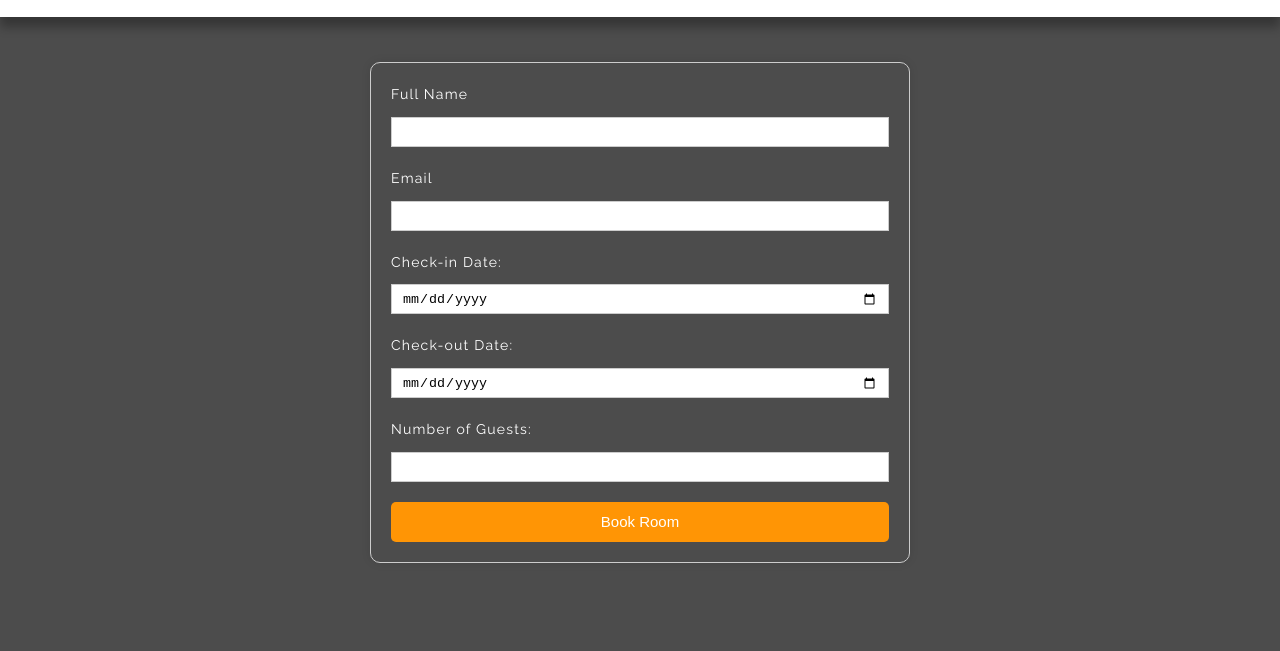
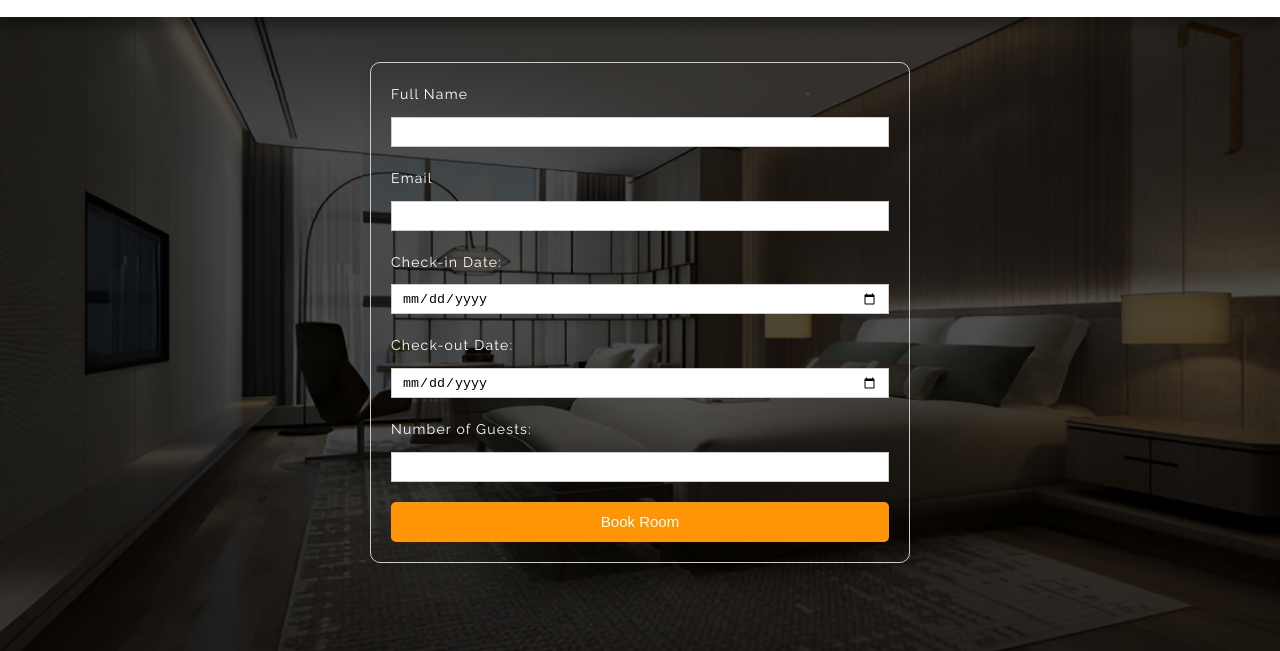
Before and after one commit to princess-ctrl/Hotel-Booking-site, a plain HTML site: page book.html in a window 1280 px wide. Shown: the part 149-800 px from the top of the page. Drawn offline with nearby package versions, Linux system fonts and the light colour scheme; the site is published under a folder, as on GitHub Pages, so addresses that start at the root find nothing.

Commit message:
Update style.css

```diff
--- a/style.css
+++ b/style.css
@@ -390,7 +390,7 @@ span {
 
 .section__booking {
   background-image: linear-gradient(rgba(0, 0, 0, 0.7), rgba(0, 0, 0, 0.7)),
-    url(/acc-2.jpg);
+    url("acc-2.jpg");
   background-position: center;
   background-size: cover;
   height: 120vh;
```
